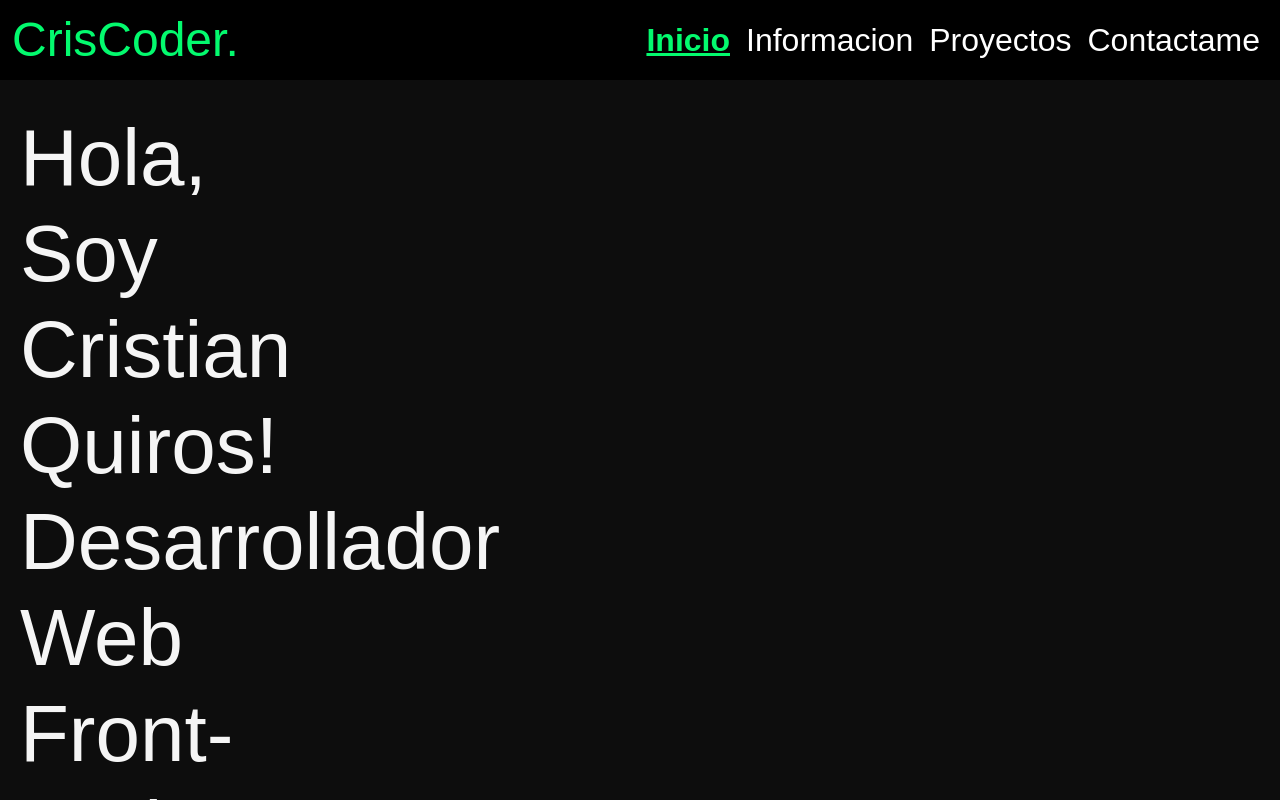
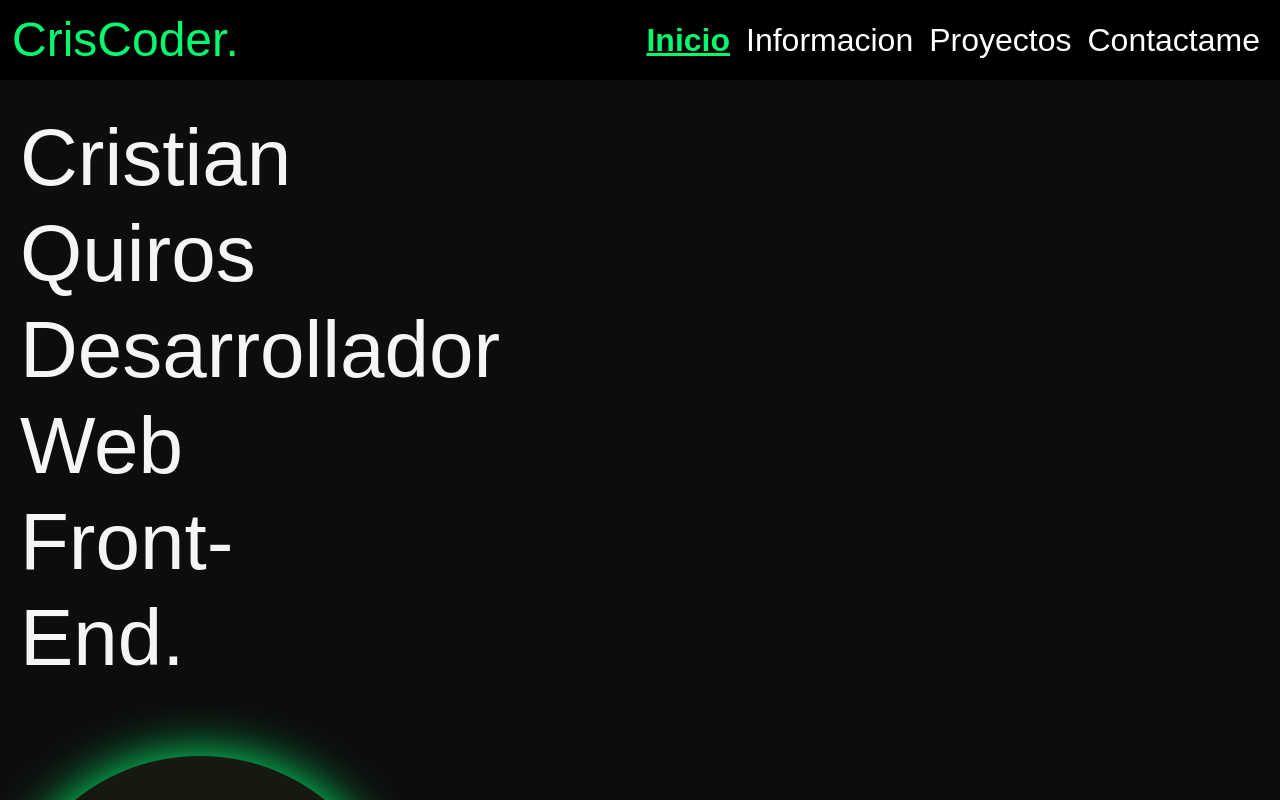
Before and after one commit to Quiros-Cristian/Mi-portfolio, a React (Vite) app: page / in a window 1280 px wide. Shown: the top 800 px of the page. Built offline with nearby package versions, Linux system fonts and the light colour scheme; a web font is replaced by a local one.

Commit message:
quito hola soy

```diff
--- a/src/assets/components/Inicio.jsx
+++ b/src/assets/components/Inicio.jsx
@@ -17,7 +17,7 @@ const Inicio = () => {
     <div className="inicio">
       <div className="contenedor-titulo">
         <h2 data-aos="fade-right" className="titulo-principal">
-          Hola, Soy Cristian Quiros! Desarrollador Web Front-End.{" "}
+          Cristian Quiros Desarrollador Web Front-End.
         </h2>
         <img data-aos="fade-left" className="imgLogo" src={logo} />
       </div>
```
